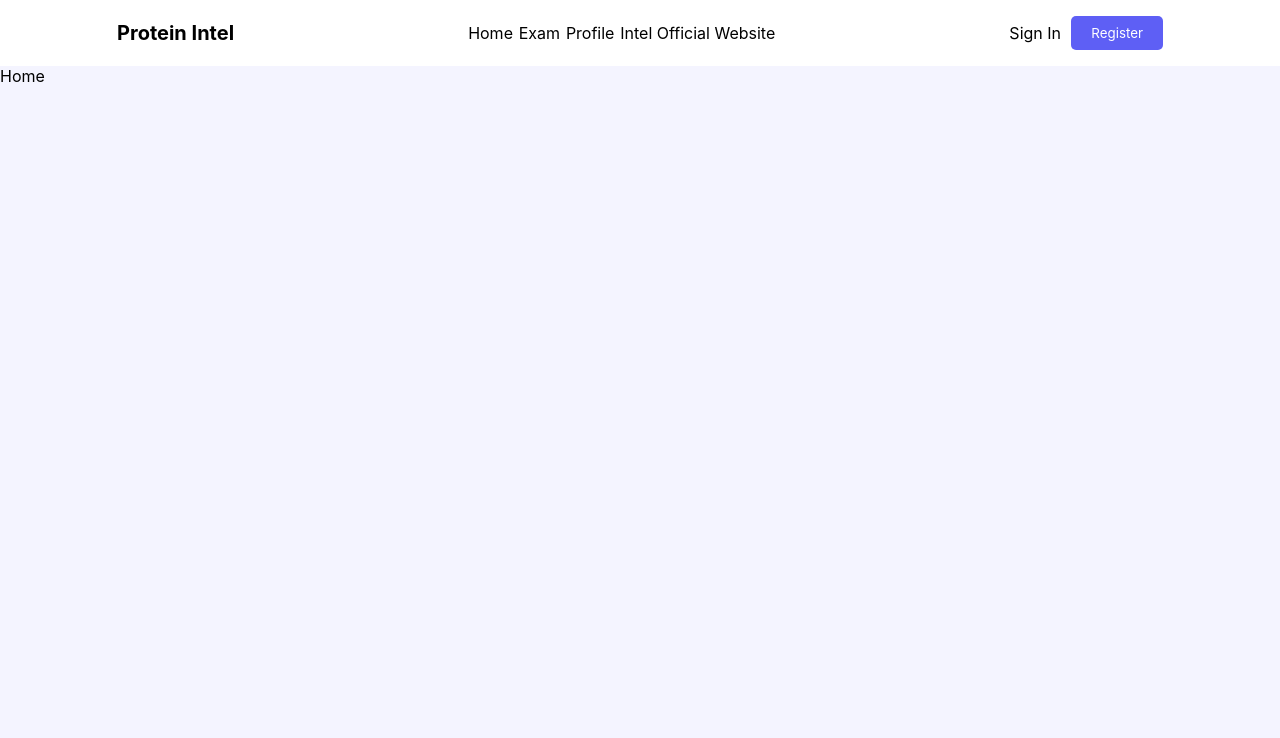
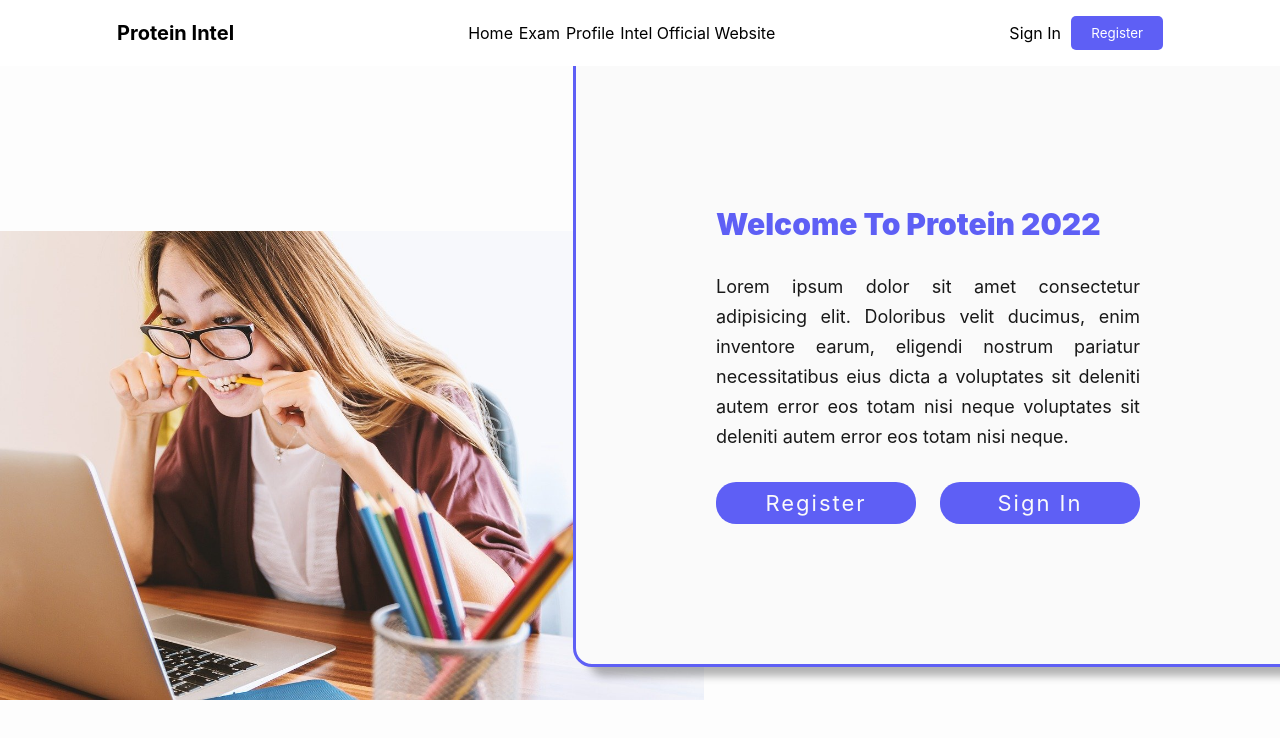
Before and after one commit to adelaidebonfamille/protein-intel, a React (Vite) app in the folder Client/: page / in a window 1280 px wide. Shown: the top 738 px of the page. Built offline with nearby package versions, Linux system fonts and the light colour scheme.

Commit message:
Integrating Home Css

```diff
--- a/Client/src/Pages/Home/Home.jsx
+++ b/Client/src/Pages/Home/Home.jsx
@@ -1,7 +1,25 @@
 import React from "react";
+import styles from "./Home.module.css";
 
 const Home = () => {
-  return <div>Home</div>;
+  return (
+    <div className={styles.about}>
+      <div className={styles["inner-section"]}>
+        <h1>Welcome To Protein 2022</h1>
+        <p className={styles.text}>
+          Lorem ipsum dolor sit amet consectetur adipisicing elit. Doloribus
+          velit ducimus, enim inventore earum, eligendi nostrum pariatur
+          necessitatibus eius dicta a voluptates sit deleniti autem error eos
+          totam nisi neque voluptates sit deleniti autem error eos totam nisi
+          neque.
+        </p>
+        <div className={styles.skills}>
+          <button>Register</button>
+          <button>Sign In</button>
+        </div>
+      </div>
+    </div>
+  );
 };
 
 export default Home;
--- /dev/null
+++ b/Client/src/Pages/Home/Home.module.css
@@ -0,0 +1,101 @@
+.about {
+    background: url(../../Assets/Hero/hero.jpg) no-repeat left;
+    background-size: 55%;
+    background-color: #fdfdfd;
+    color: rgb(25, 25, 25);
+    overflow: hidden;
+    height: 100vh;
+    font-family: "Inter", sans-serif;
+}
+
+.about h2 {
+    text-align: center;
+    margin-bottom: 15px;
+}
+
+.inner-section {
+    width: 55%;
+    float: right;
+    background-color: #fafafa;
+    padding: 140px;
+    box-shadow: 13px 12px 8px rgba(0, 0, 0, 0.3);
+    outline: 3px solid #5e5ff5;
+    border-bottom-left-radius: 1rem;
+}
+
+.inner-section h1 {
+    margin-bottom: 30px;
+    font-size: 30px;
+    font-weight: 900;
+    font-weight: semi-bold;
+    color: #5e5ff5;
+}
+
+.inner-section p {
+    font-size: 18px;
+    line-height: 30px;
+    margin-bottom: 30px;
+}
+
+.text {
+    font-size: 13px;
+    color: rgb(25, 25, 25);
+    line-height: 30px;
+    text-align: justify;
+    margin-bottom: 40px;
+}
+
+.skills {
+    display: flex;
+    justify-content: space-between;
+}
+
+.skills button {
+    font-size: 22px;
+    text-align: center;
+    letter-spacing: 2px;
+    border: none;
+    border-radius: 20px;
+    padding: 8px;
+    width: 200px;
+    background-color: #5e5ff5;
+    color: #fafafa;
+    cursor: pointer;
+}
+
+.skills button:hover {
+    transition: 0.5s;
+    background-color: #fafafa;
+    color: #5e5ff5;
+    outline: #5e5ff5 solid 3px;
+}
+
+@media screen and (max-width: 1200px) {
+    .inner-section {
+        padding: 80px;
+    }
+}
+
+@media screen and (max-width: 1000px) {
+    .about {
+        background-size: 100%;
+        padding: 100px 40px;
+    }
+    .inner-section {
+        width: 100%;
+    }
+}
+
+@media screen and (max-width: 600px) {
+    .about {
+        padding: 0;
+    }
+    .inner-section {
+        padding: 60px;
+    }
+    .skills button {
+        font-size: 19px;
+        padding: 5px;
+        width: 160px;
+    }
+}
```
Also changed, not shown: Client/src/Assets/Hero/hero.jpg (added).
